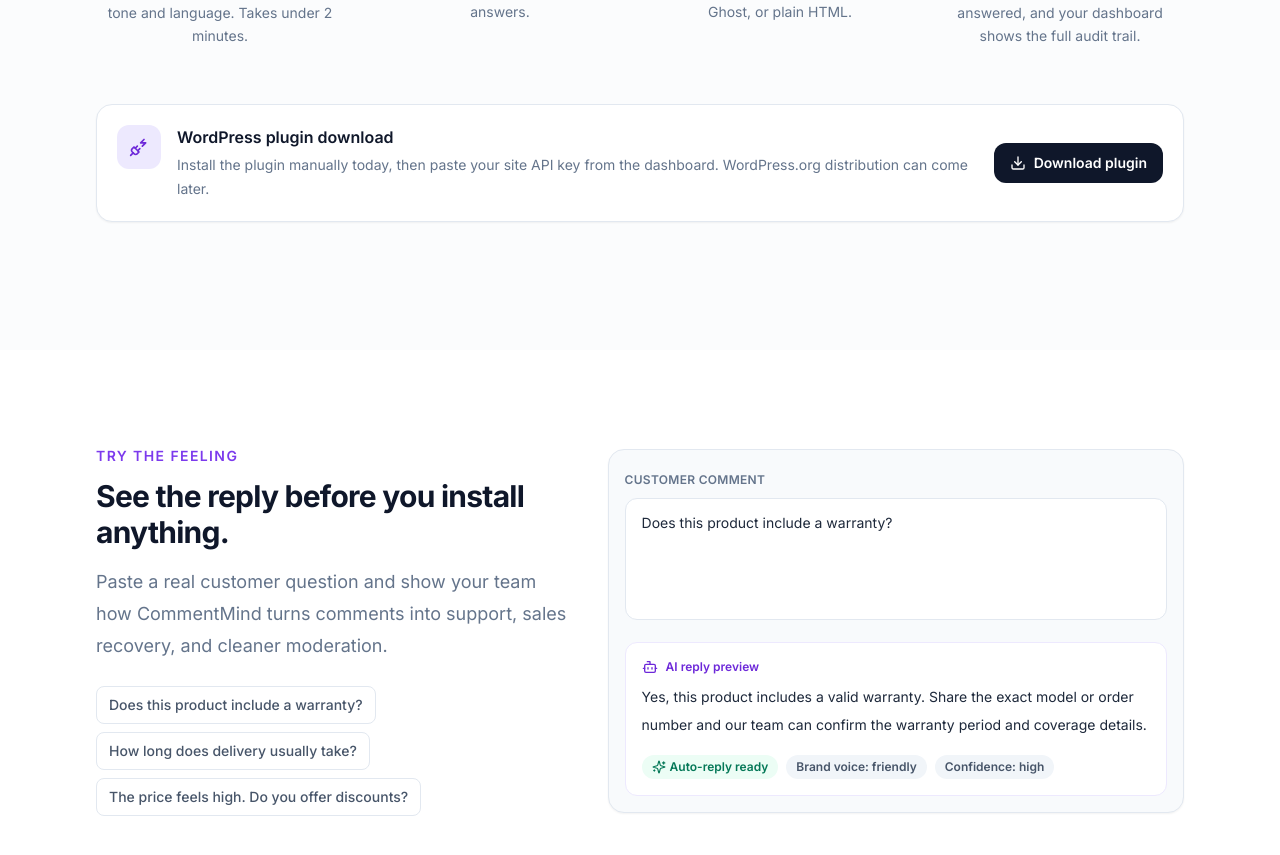
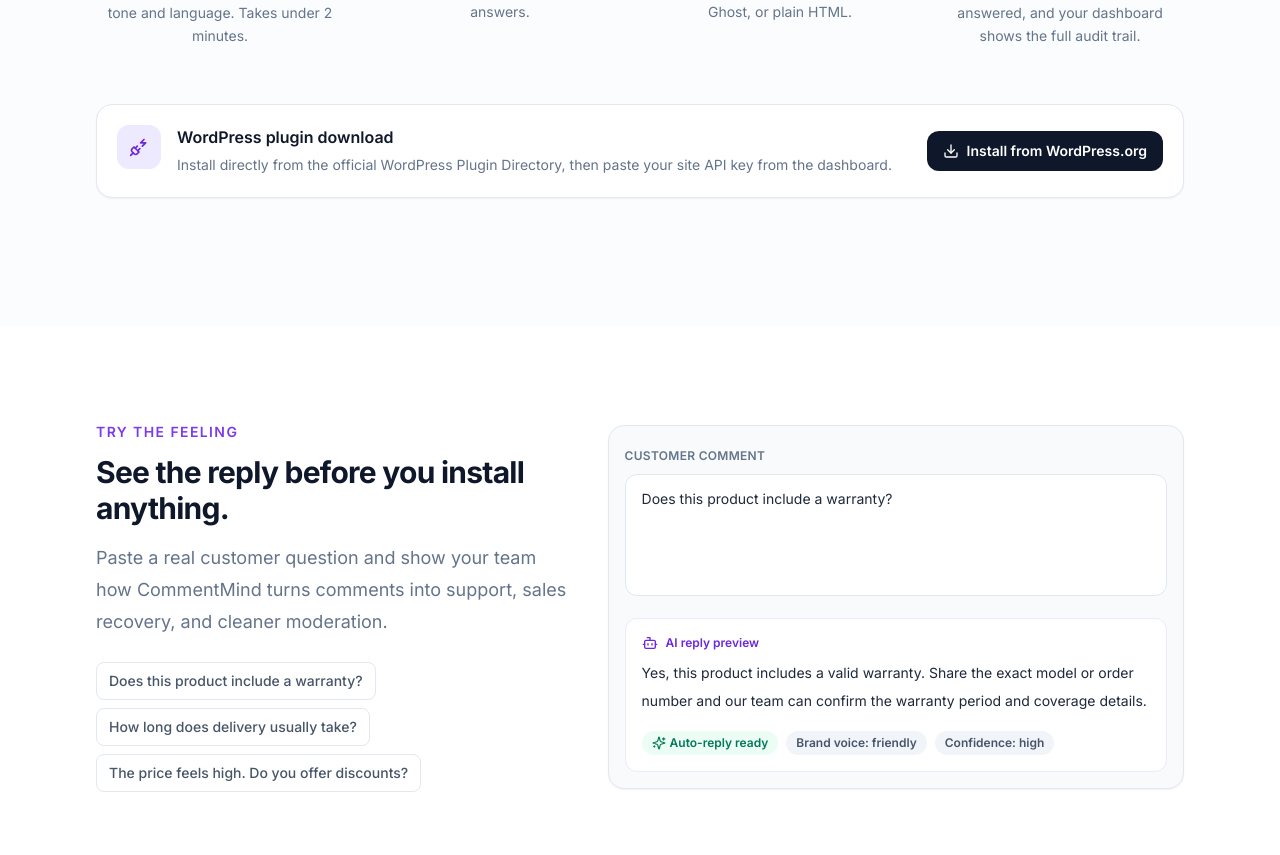
Before and after one commit to Mahdi-Ra/commentMind, a Next.js app in the folder dashboard/: page / in a window 1280 px wide. Shown: the part 2662-3517 px from the top of the page. Built offline with nearby package versions, Linux system fonts and the light colour scheme.

Commit message:
Promote official WordPress plugin installation

```diff
--- a/dashboard/src/app/dashboard/page.tsx
+++ b/dashboard/src/app/dashboard/page.tsx
@@ -43,6 +43,7 @@
   auto_approve: boolean
   auto_spam: boolean
   is_active: boolean
+  last_connected_at?: string
 }
 
 interface Stats {
@@ -181,11 +182,13 @@
               <p className="mt-1 text-sm text-slate-500">Open comments or update settings for a connected site.</p>
             </div>
             <a
-              href="/downloads/commentmind-ai-wordpress-plugin.zip"
+              href="https://wordpress.org/plugins/commentmind-ai/"
+              target="_blank"
+              rel="noreferrer"
               className="inline-flex h-9 items-center justify-center gap-2 rounded-lg border border-slate-200 bg-white px-3 text-sm font-medium text-slate-700 transition hover:bg-slate-50"
             >
               <Download className="h-4 w-4" />
-              Download WordPress plugin
+              Get the WordPress plugin
             </a>
           </div>
 
@@ -391,6 +394,7 @@
       )}
 
       <div className="mt-4 flex flex-wrap gap-1.5">
+        <Badge variant={site.last_connected_at ? 'success' : 'neutral'}>{site.last_connected_at ? 'Connected' : 'Not connected'}</Badge>
         {site.auto_reply && <Badge variant="info">Auto-reply</Badge>}
         {site.auto_approve && <Badge variant="success">Auto-approve</Badge>}
         {site.auto_spam && <Badge variant="warning">Spam filter</Badge>}
--- a/dashboard/src/components/landing/footer.tsx
+++ b/dashboard/src/components/landing/footer.tsx
@@ -12,7 +12,7 @@
   ],
   Developers: [
     { label: 'API docs', href: '/docs' },
-    { label: 'WordPress plugin', href: '/downloads/commentmind-ai-wordpress-plugin.zip' },
+    { label: 'WordPress plugin', href: 'https://wordpress.org/plugins/commentmind-ai/', external: true },
     { label: 'JS widget', href: '/js-widget' },
     { label: 'Status', href: '/status' },
   ],
--- a/dashboard/src/components/landing/how-it-works.tsx
+++ b/dashboard/src/components/landing/how-it-works.tsx
@@ -82,17 +82,18 @@
                 WordPress plugin download
               </h3>
               <p className="mt-1 text-sm leading-6 text-slate-500">
-                Install the plugin manually today, then paste your site API key from the dashboard.
-                WordPress.org distribution can come later.
+                Install directly from the official WordPress Plugin Directory, then paste your site API key from the dashboard.
               </p>
             </div>
           </div>
           <Link
-            href="/downloads/commentmind-ai-wordpress-plugin.zip"
+            href="https://wordpress.org/plugins/commentmind-ai/"
+            target="_blank"
+            rel="noreferrer"
             className="inline-flex items-center justify-center gap-2 rounded-xl bg-slate-900 px-4 py-2.5 text-sm font-semibold text-white transition hover:bg-slate-800"
           >
             <Download className="h-4 w-4" />
-            Download plugin
+            Install from WordPress.org
           </Link>
         </div>
       </div>
--- a/dashboard/src/components/sites/integration-tab.tsx
+++ b/dashboard/src/components/sites/integration-tab.tsx
@@ -2,7 +2,7 @@
 
 import { useEffect, useState } from 'react'
 import { toast } from 'sonner'
-import { Code2, Copy, Plug, CheckCircle2, Download, ShoppingBag, RefreshCw } from 'lucide-react'
+import { Code2, Copy, Plug, CheckCircle2, Download, ShoppingBag, RefreshCw, ExternalLink } from 'lucide-react'
 import { shopifyApi, sitesApi } from '@/lib/api'
 import { Card } from '@/components/ui/card'
 import { Button } from '@/components/ui/button'
@@ -172,16 +172,19 @@
             <div>
               <h3 className="text-sm font-semibold text-slate-900">WordPress plugin</h3>
               <p className="mt-1 text-sm text-slate-500">
-                Download the plugin, activate it in WordPress, then paste this site&apos;s API key.
+                Install from the official WordPress Plugin Directory for trusted updates, then paste this site&apos;s API key.
               </p>
             </div>
           </div>
           <a
-            href="/downloads/commentmind-ai-wordpress-plugin.zip"
+            href="https://wordpress.org/plugins/commentmind-ai/"
+            target="_blank"
+            rel="noreferrer"
             className="inline-flex h-10 shrink-0 items-center justify-center gap-2 rounded-lg bg-slate-900 px-4 text-sm font-medium text-white transition hover:bg-slate-800"
           >
             <Download className="h-4 w-4" />
-            Download plugin
+            Install from WordPress.org
+            <ExternalLink className="h-3.5 w-3.5" />
           </a>
         </div>
       </Card>
```
Also changed, not shown: dashboard/src/app/(landing)/woocommerce/page.tsx (+1 -1 lines), dashboard/src/app/(landing)/wordpress/page.tsx (+1 -1 lines), 1 other file (tests, documents, lock files or other folders).
